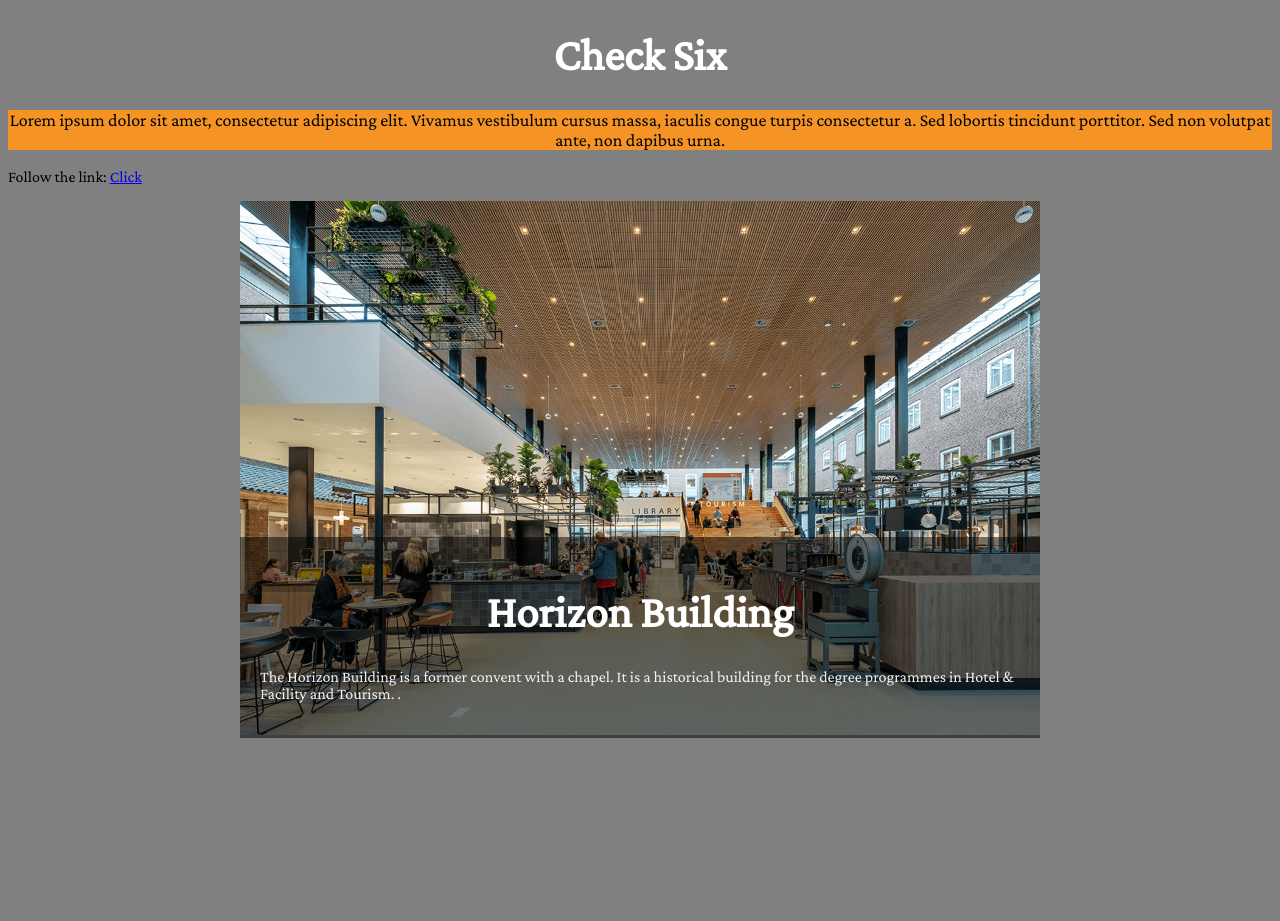
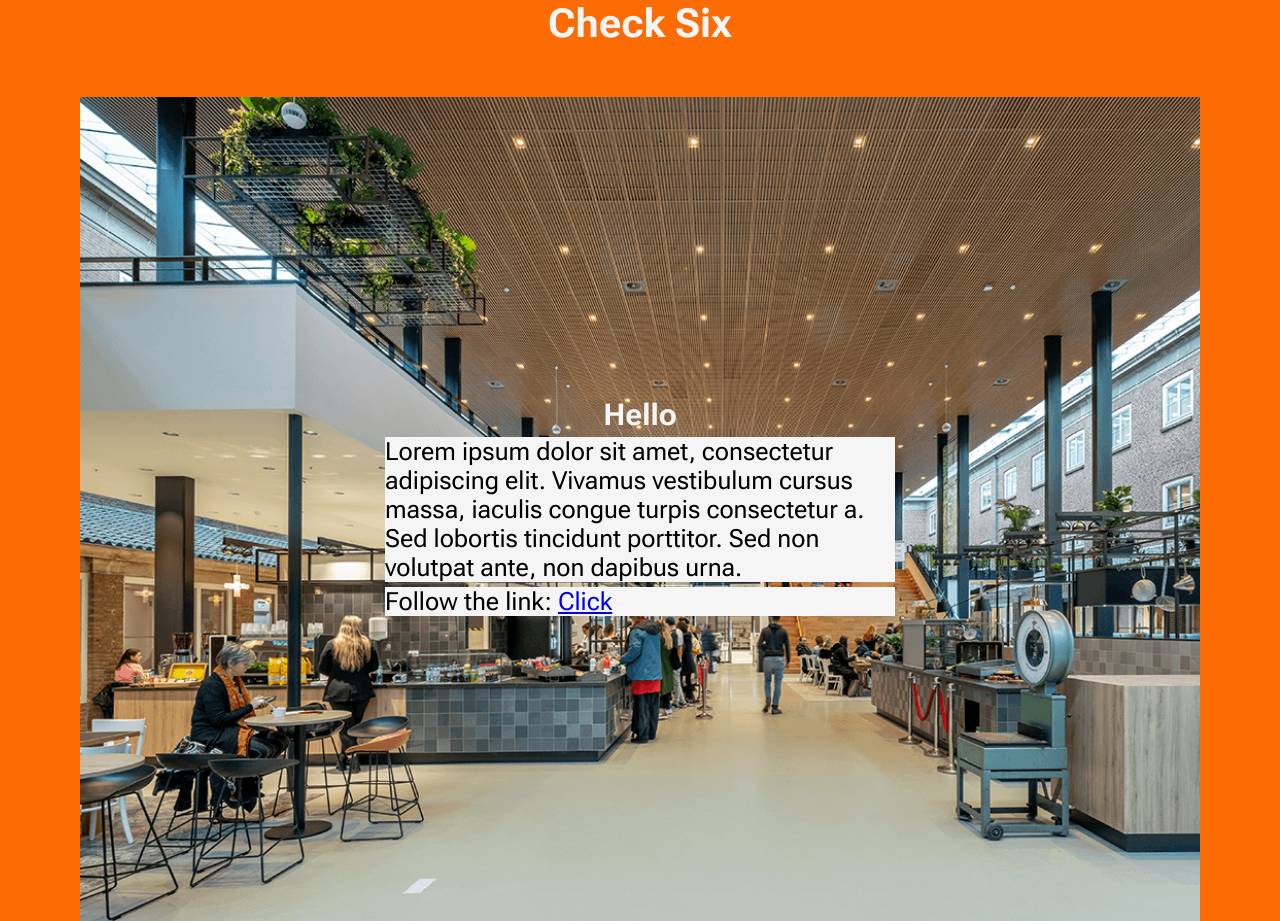
Before and after one commit to ViktorShalliev/check_6, a plain HTML site: page index.html in a window 1280 px wide. Shown: the top 921 px of the page. Before the commit the page ends 800 px from the top, so only its background shows below. Drawn offline with nearby package versions, Linux system fonts and the light colour scheme.

Commit message:
Changed check 6

```diff
--- a/css/styles.css
+++ b/css/styles.css
@@ -1,40 +1,50 @@
 @charset "UTF-8";
-head {
-	font-family: "Dongle", sans-serif;
-}
-body {
-background: gray;
+*{
+  margin: 0;
+  padding: 0;
 }
 
-.body, html {
-padding: 0;
-margin: 0;
-height: 100%;
-vertical-align: center;
-}
-h1 {
-color:white;
-	font-size: 45px;
-	text-align: center;
-}
-.paragraph {
-font-size: 18px;
-background: #F59425;
-	text-align: center;
-
-}
-.container {
-  position: relative;
-  max-width: 800px; /* Maximum width */
-  margin: 0 auto; /* Center it */
+body{
+  background: #fc6b04;
+ font-family: 'Roboto Flex', sans-serif;
 }
 
-.container .content {
-  position: absolute; /* Position the background text */
-  bottom: 0; /* At the bottom. Use top:0 to append it to the top */
-  background: rgb(0, 0, 0); /* Fallback color */
-  background: rgba(0, 0, 0, 0.5); /* Black background with 0.5 opacity */
-  color: #f1f1f1; /* Grey text */
-  width: 95%; /* Full width */
-  padding: 20px; /* Some padding */
+h1{
+  font-size: 40px;
+  color: whitesmoke;
 }
+
+h2{
+  font-size: 30px;
+}
+
+p{
+  margin: 5px;
+}
+.header{
+  text-align: center;
+  color: whitesmoke;
+}
+
+.container-1{
+  margin-right: 30px;
+  margin-left: 30px;
+}
+
+.bg-image{
+  margin: 50px;
+  padding: 300px;
+  background-image: url(../images/buas-canteen.png);
+  background-size: cover;
+  background-repeat: no-repeat;
+  font-size: 25px;
+  color: black;
+}
+
+.bg-image-p{
+  background-color: whitesmoke;
+}
+
+.container-2{
+  align-content: center;
+}
--- a/index.html
+++ b/index.html
@@ -1,34 +1,33 @@
 <!doctype html>
-<html>
+<html  lang="en">
 <head>
-<meta charset="UTF-8">
-<title>Check Six</title>
-<link href="css/styles.css" rel="stylesheet" type="text/css">
- <link rel="stylesheet"
-          href="https://fonts.googleapis.com/css2?family=Crimson+Pro">
-    <style>
-      body {
-        font-family: 'Crimson Pro', serif;
-        font-size: 16px;
-      }
-    </style>
+  <meta charset="UTF-8">
+    <title>Check Six</title>
+    <link href="css/styles.css" rel="stylesheet" type="text/css">
+     <link rel="preconnect" href="https://fonts.googleapis.com">
+    <link rel="preconnect" href="https://fonts.gstatic.com" crossorigin>
+    <link href="https://fonts.googleapis.com/css2?family=Roboto+Flex:opsz,wght@8..144,400;8..144,700&display=swap" rel="stylesheet">
+</head>
+<body>
+  <div class="container-1">
+    <header class="header">
+      <h1>Check Six</h1>
+    </header>
 
-</head>
-
-<body>
-
-	<h1> Check Six</h1>
-	<p class="paragraph"> Lorem ipsum dolor sit amet, consectetur adipiscing elit. Vivamus vestibulum cursus massa, iaculis congue turpis consectetur a. Sed lobortis tincidunt porttitor. Sed non volutpat ante, non dapibus urna.
-	</p>
-	<p> Follow the link: <a href="https://lipsum.com/"> Click </a> </p>
-
-<div class="container">
-  <img src="images/20190116_JDVF_241B.png" alt="Notebook" style="width:100%;">
-  <div class="content">
-    <h1>Horizon Building</h1>
+    <section class="bg-image">
+          <h2 class="header">Hello</h2>
+        <p class="bg-image-p"> Lorem ipsum dolor sit amet, consectetur adipiscing elit. Vivamus vestibulum cursus massa, iaculis congue turpis consectetur a. Sed lobortis tincidunt porttitor. Sed non volutpat ante, non dapibus urna.</p>
+        <p class="bg-image-p"> Follow the link: <a href="https://lipsum.com/"> Click </a> </p>
+    </section>
+    <section class="container-2">
+    <h2>Horizon Building</h2>
     <p>The Horizon Building is a former convent with a chapel. It is a historical building for the degree programmes in Hotel & Facility and Tourism. .</p>
-  </div>
+  </section>
+      <article class="container-3">
+        <h2>Hello</h2>
+        <p> Lorem ipsum dolor sit amet, consectetur adipiscing elit. Vivamus vestibulum cursus massa, iaculis congue turpis consectetur a. Sed lobortis tincidunt porttitor. Sed non volutpat ante, non dapibus urna.</p>
+        <p> Follow the link: <a href="https://lipsum.com/"> Click </a> </p>
+</article>
 </div>
-
 </body>
 </html>
```
Also changed, not shown: images/buas-canteen.png (renamed from images/20190116_JDVF_241B.png), 2 other files.
